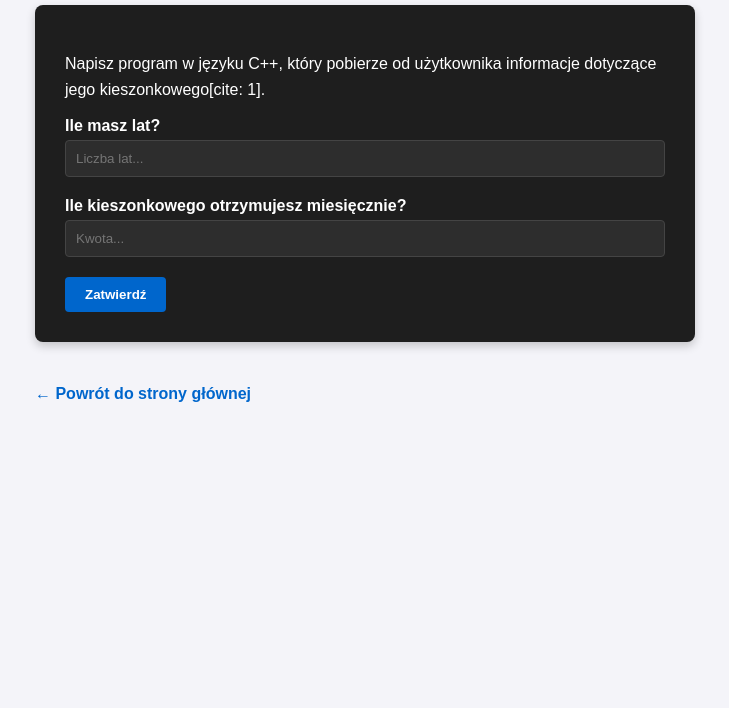
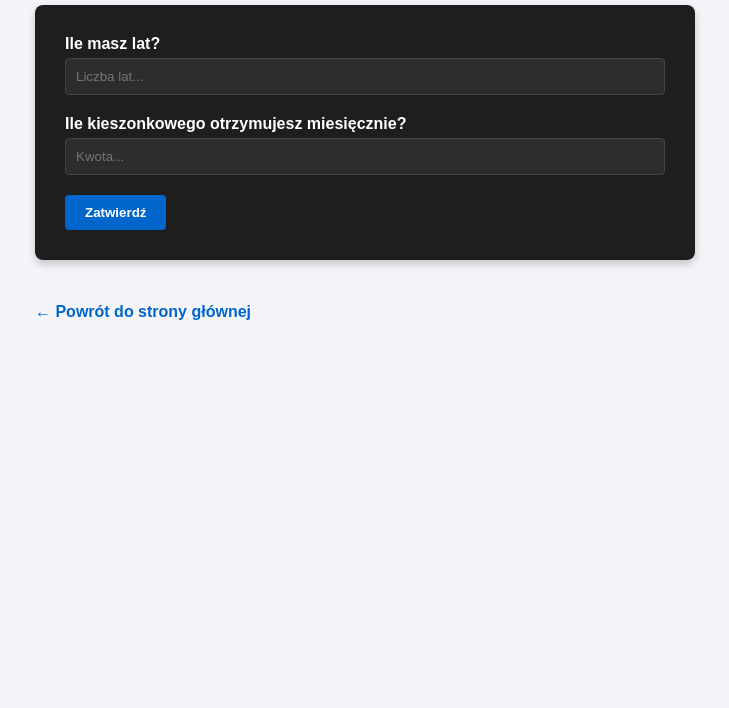
Before and after one commit to szulka/Moje-zadania-, a plain HTML site: page zadania/zadanie14.html in a window 1280 px wide. Shown: the part 92-800 px from the top of the page, without its empty margins (5-734 px from the left). Drawn offline with Linux system fonts and the light colour scheme.

Commit message:
Add files via upload

```diff
--- a/zadania/zadanie14.html
+++ b/zadania/zadanie14.html
@@ -77,7 +77,6 @@
     <h1>Zadanie 1. Moje kieszonkowe (łatwe)</h1>
 
     <div class="card">
-        <p>Napisz program w języku C++, który pobierze od użytkownika informacje dotyczące jego kieszonkowego[cite: 1].</p>
 
         <label for="wiek">Ile masz lat?</label>
         <input type="number" id="wiek" placeholder="Liczba lat...">
```
